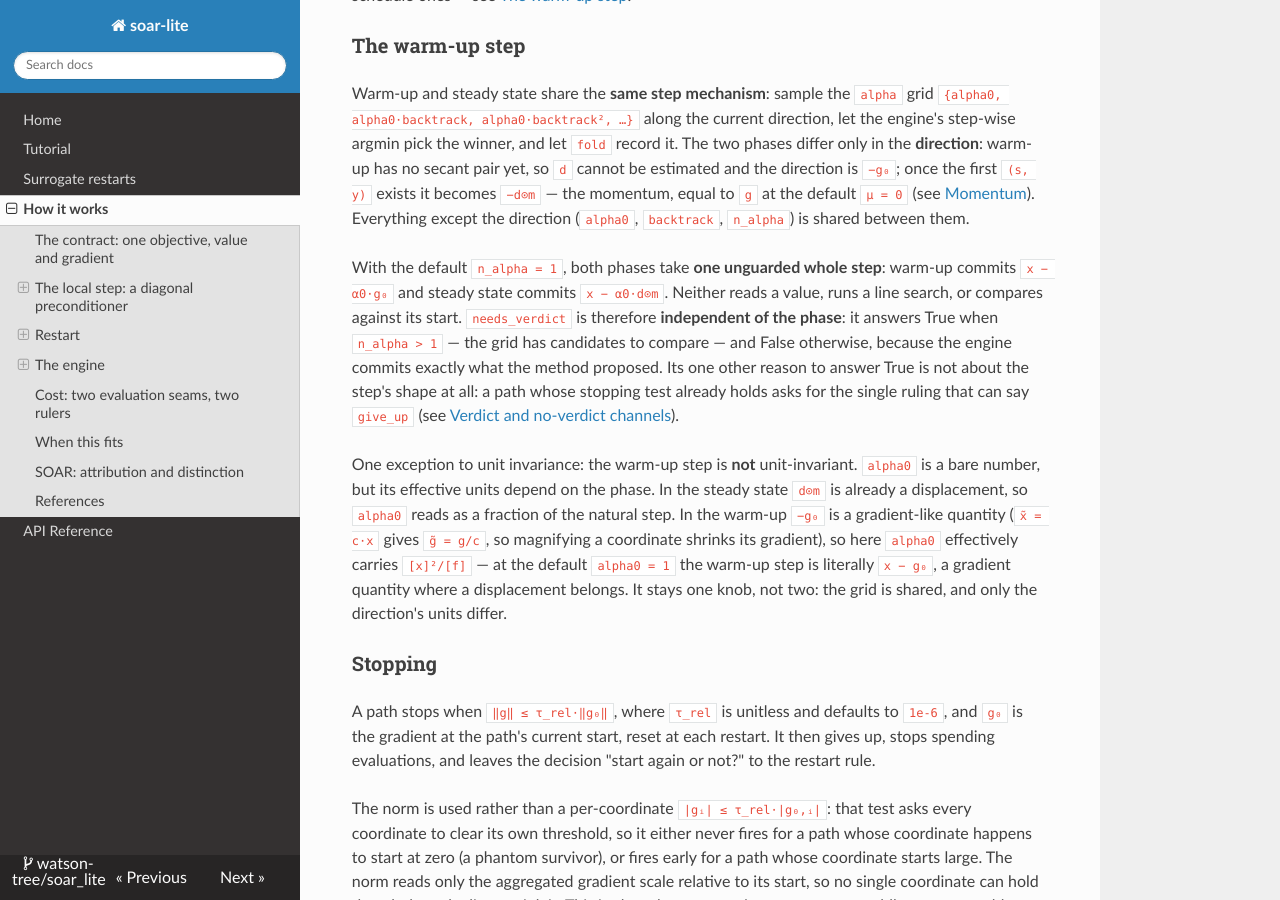
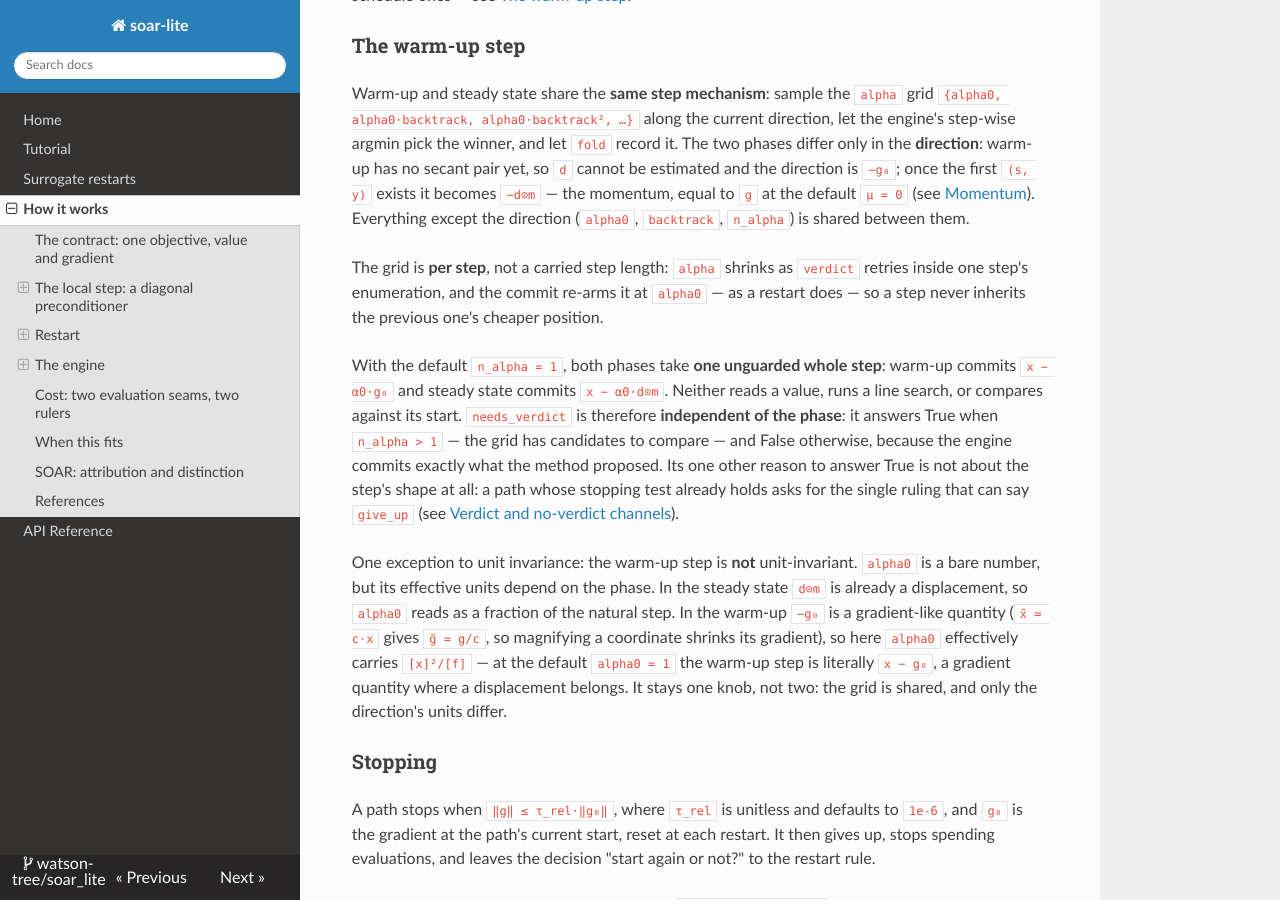
Before and after one commit to watson-tree/soar_lite, an MkDocs documentation site: the page built from docs/explanation/how-it-works.md, in a window 1280 px wide and 900 px high, scrolled down 4093 px. Built offline with MkDocs 1.6.1, drawn with Linux system fonts in a browser that asks for light colours; nearby versions of some CDN libraries; some of the changed text lies outside the part shown.

Commit message:
docs: align the two hand-written pages with the API reference
A review of the rendered pages against the generated API reference found four
places where a reader would have to guess, and one where they could guess wrong.

The interface sketch in how it works named the model's method `propose(n,
domain)` while the API page names its parameter `n_points`. The name carries
weight precisely there: the same sentence points out that there are two
different `propose` methods, each called with its own arguments, which is the
distinction the parameter names are for. The engine's own call expression
`propose(len(restarted), domain)` stays as it is - it reports what the caller
passes rather than restating a signature.

The alpha grid was described as sampling down from `alpha0` along the current
direction, with nothing saying what happens to the position on the grid between
steps. The code re-arms it every commit: `fold` ends with `.armed(alpha0)`,
which resets both `alpha` and `alpha_sample`, and a restart seeds the record the
same way. So the shrink is bookkeeping inside one step's enumeration. Left
unsaid, "the grid samples down" reads as a step length that persists and keeps
getting cheaper, which would make `n_alpha` look like something it is not.

Two smaller gaps, both already stated in the API docstrings and only derivable
from the prose: a run handed no `eval_f` seam keeps the `f` count pair at zero,
and `key` is ignored when a `global_model` is supplied, since that model owns
its own key. The tutorial's parameter table now says the second; the cost
section says the first.

Only the Markdown moved, so no probe case or test is affected by construction.

Verified: `mkdocs build --strict` exits 0 with no warnings; the rendered pages
show `propose(n_points, domain)` twice and `propose(n, domain)` nowhere, the new
per-step paragraph and the zero-count sentence, and the tutorial's `key` row as
one table row with two cells, with the rest of that page's 28 rows intact.
`git diff --stat` lists two Markdown files, 11 insertions and 5 deletions.

```diff
--- a/docs/explanation/how-it-works.md
+++ b/docs/explanation/how-it-works.md
@@ -208,6 +208,10 @@ pair yet, so `d` cannot be estimated and the direction is `−g₀`; once the fi
 `μ = 0` (see [Momentum](#momentum)). Everything except
 the direction (`alpha0`, `backtrack`, `n_alpha`) is shared between them.
 
+The grid is **per step**, not a carried step length: `alpha` shrinks as `verdict`
+retries inside one step's enumeration, and the commit re-arms it at `alpha0` — as
+a restart does — so a step never inherits the previous one's cheaper position.
+
 With the default `n_alpha = 1`, both phases take **one unguarded whole step**:
 warm-up commits `x − α0·g₀` and steady state commits `x − α0·d⊙m`. Neither reads
 a value, runs a line search, or compares against its start. `needs_verdict` is
@@ -610,7 +615,8 @@ value-only seam connected. The counts report and do not budget: the budget's
 - **Without `eval_f`**: the fused batch is the only way to read a value, so
   **each trial is itself a fused batch** and the winner needs no `settle` pass.
   An `n_alpha`-candidate step spends at most `n_alpha` fused batches, one per
-  candidate, until the method `accept`s.
+  candidate, until the method `accept`s. Nothing is served for value alone, so
+  the `f` pair stays at zero.
 
 Both rulers must be reported: on the serial axis a flock of `n_paths` paths
 spreads the same point budget across the paths, so each gets about `1/n_paths`
```
Also changed, not shown: other parts of docs/explanation/how-it-works.md (+4 -3 lines), docs/tutorial/getting-started.md (+1 -1 lines).
